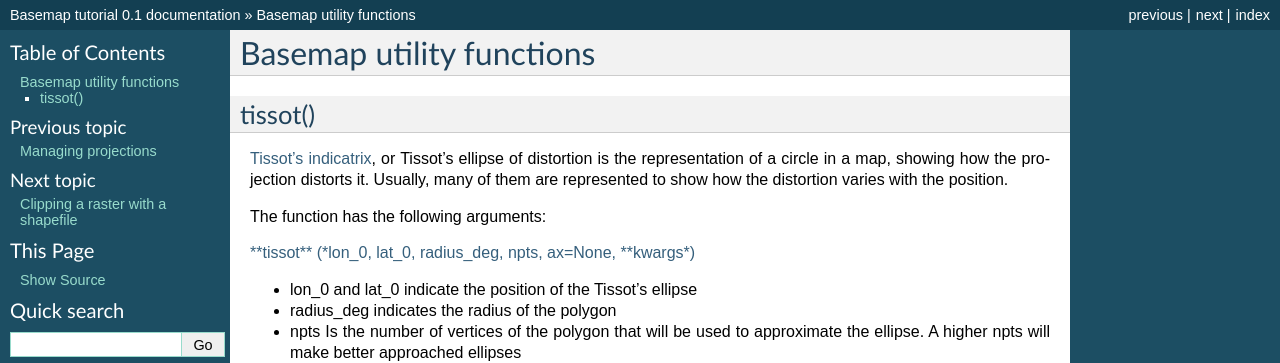
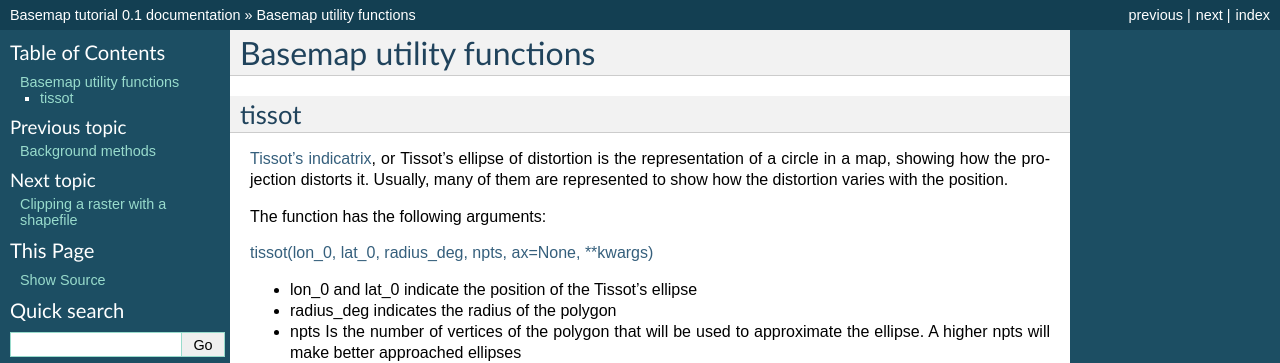
Before and after one commit to rveciana/BasemapTutorial, a Sphinx documentation site: the page built from docs/utilities.rst, in a window 1280 px wide. Shown: the top 363 px of the page. Built offline with Sphinx 7.4.7, drawn with Linux system fonts in a browser that asks for light colours; formulas are drawn with MathJax 3.

Commit message:
Backgrounds

```diff
--- a/docs/index.rst
+++ b/docs/index.rst
@@ -23,6 +23,7 @@
 .. toctree::
    :maxdepth: 2
 
+   backgrounds
    utilities
 
 Cookbook
--- a/docs/todo.txt
+++ b/docs/todo.txt
@@ -28,7 +28,7 @@
 
 contourf
 
-drawcoastlines
+----- drawcoastlines
 
 drawcounties
 
--- a/docs/utilities.rst
+++ b/docs/utilities.rst
@@ -1,14 +1,14 @@
 Basemap utility functions
 =========================
 
-tissot()
---------
+tissot
+------
 
 `Tissot's indicatrix <http://en.wikipedia.org/wiki/Tissot%27s_indicatrix>`_, or Tissot's ellipse of distortion is the representation of a circle in a map, showing how the projection distorts it. Usually, many of them are represented to show how the distortion varies with the position.
 
 The function has the following arguments:
 
-`**tissot** (*lon_0, lat_0, radius_deg, npts, ax=None, \*\*kwargs*) <http://matplotlib.org/basemap/api/basemap_api.html#mpl_toolkits.basemap.Basemap.tissot>`_
+`tissot(lon_0, lat_0, radius_deg, npts, ax=None, **kwargs) <http://matplotlib.org/basemap/api/basemap_api.html#mpl_toolkits.basemap.Basemap.tissot>`_
 
 * lon_0 and lat_0 indicate the position of the Tissot's ellipse
 * radius_deg indicates the radius of the polygon
```
Also changed, not shown: other parts of docs/utilities.rst (+1 -1 lines), docs/backgrounds.rst (added, +23 -0 lines).
